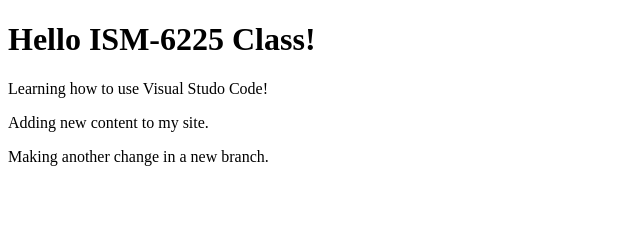
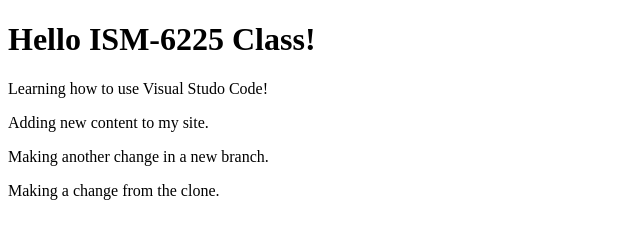
Before and after one commit to cedanie2/ISM6225, a plain HTML site: page index.html in a window 1280 px wide. Shown: the whole page, without its empty margins (0-640 px from the left). Drawn offline with Linux system fonts and the light colour scheme.

Commit message:
Changing the clone

```diff
--- a/index.html
+++ b/index.html
@@ -6,5 +6,6 @@
         <p>Learning how to use Visual Studo Code!</p>
         <p>Adding new content to my site.</p>
         <p>Making another change in a new branch.</p>
+        <p>Making a change from the clone.</p>
     </body>
 </html>
```
